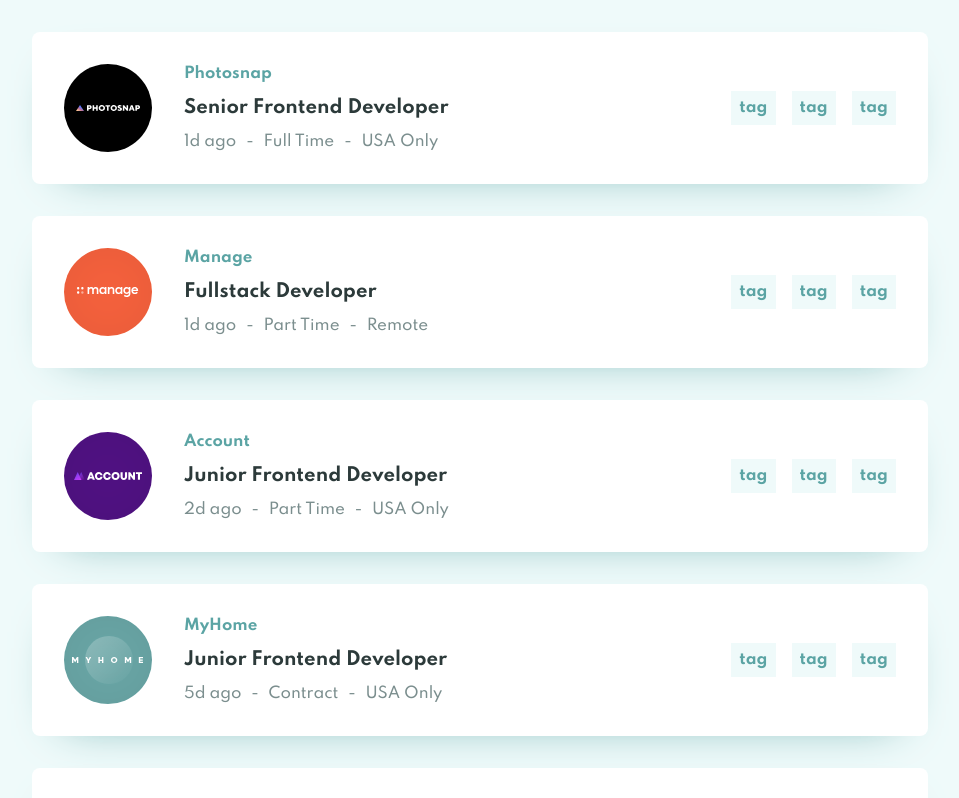
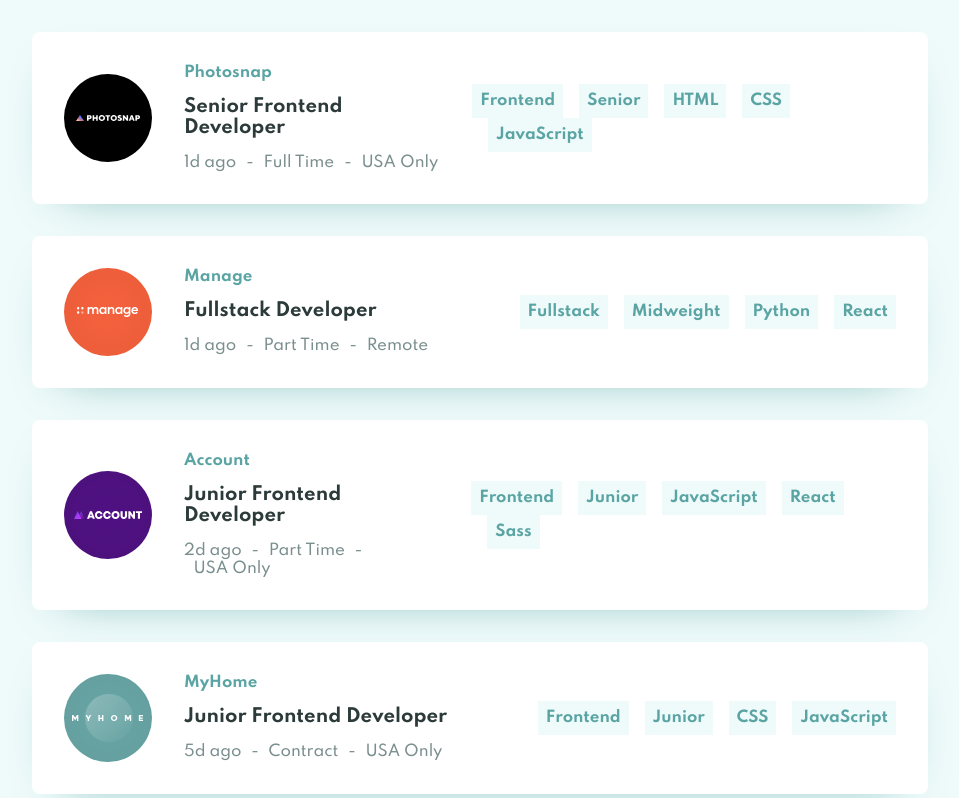
Before and after one commit to simoneclr/fm-jobs-listings, a React (Create React App) app: page / in a window 1280 px wide. Shown: the top 798 px of the page, without its empty margins (160-1119 px from the left). Built offline with nearby package versions, Linux system fonts and the light colour scheme.

Commit message:
Add JobTags component

```diff
--- a/src/components/JobListing.js
+++ b/src/components/JobListing.js
@@ -1,4 +1,6 @@
 import React from "react";
+
+import JobTags from "./JobTags";
 
 function JobListing(props) {
 	let currentJob = props.job
@@ -23,12 +25,7 @@ function JobListing(props) {
 				</ul>
 			</div>
 
-			{/* TODO: Move to own component */}
-			<ul className="tags">
-				<li>tag</li>
-				<li>tag</li>
-				<li>tag</li>
-			</ul>
+			<JobTags tags={[currentJob.role, currentJob.level, ...currentJob.languages, ...currentJob.tools]}/>
 		</div>
 	)
 }
--- /dev/null
+++ b/src/components/JobTags.js
@@ -0,0 +1,11 @@
+import React from "react";
+
+function JobTags(props) {
+	return (
+		<ul className="tags">
+			{props.tags.map((t, i)=> <li key={i}>{t}</li>)}
+		</ul>
+	)
+}
+
+export default JobTags
```
